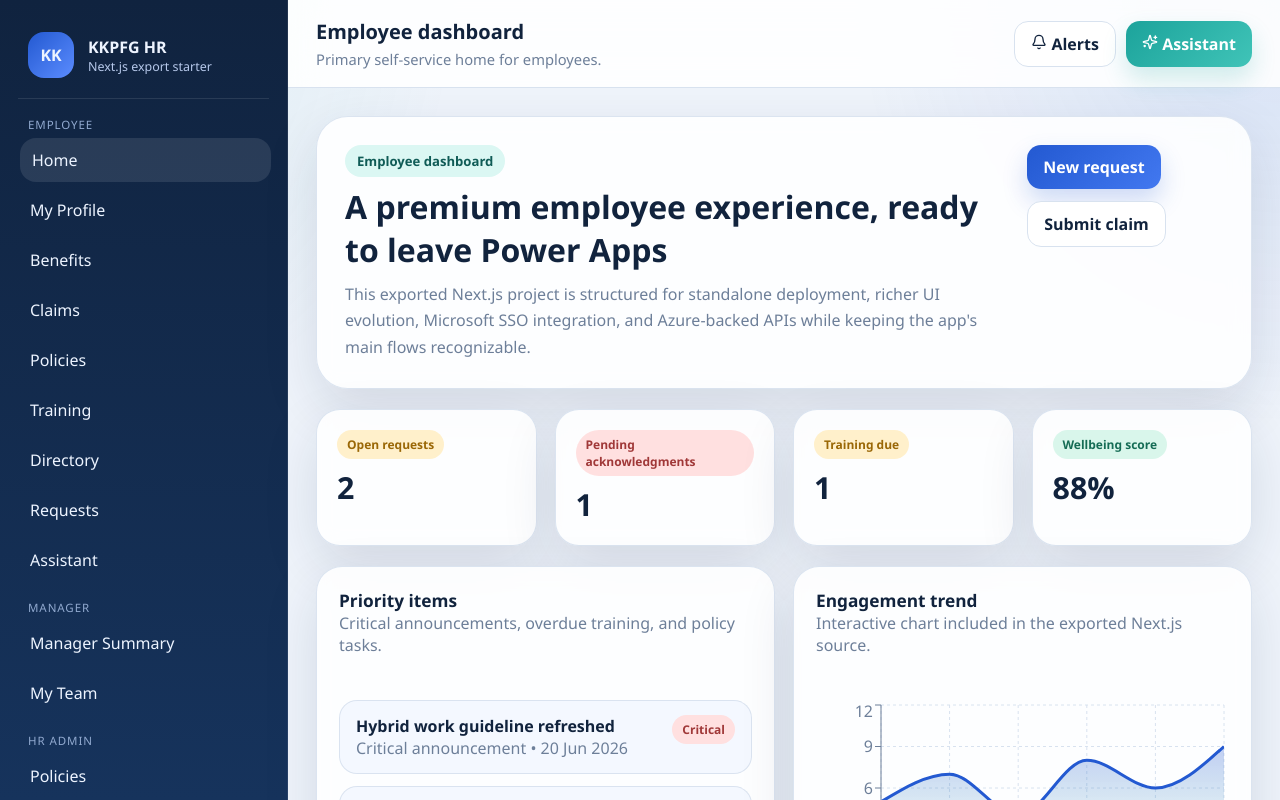
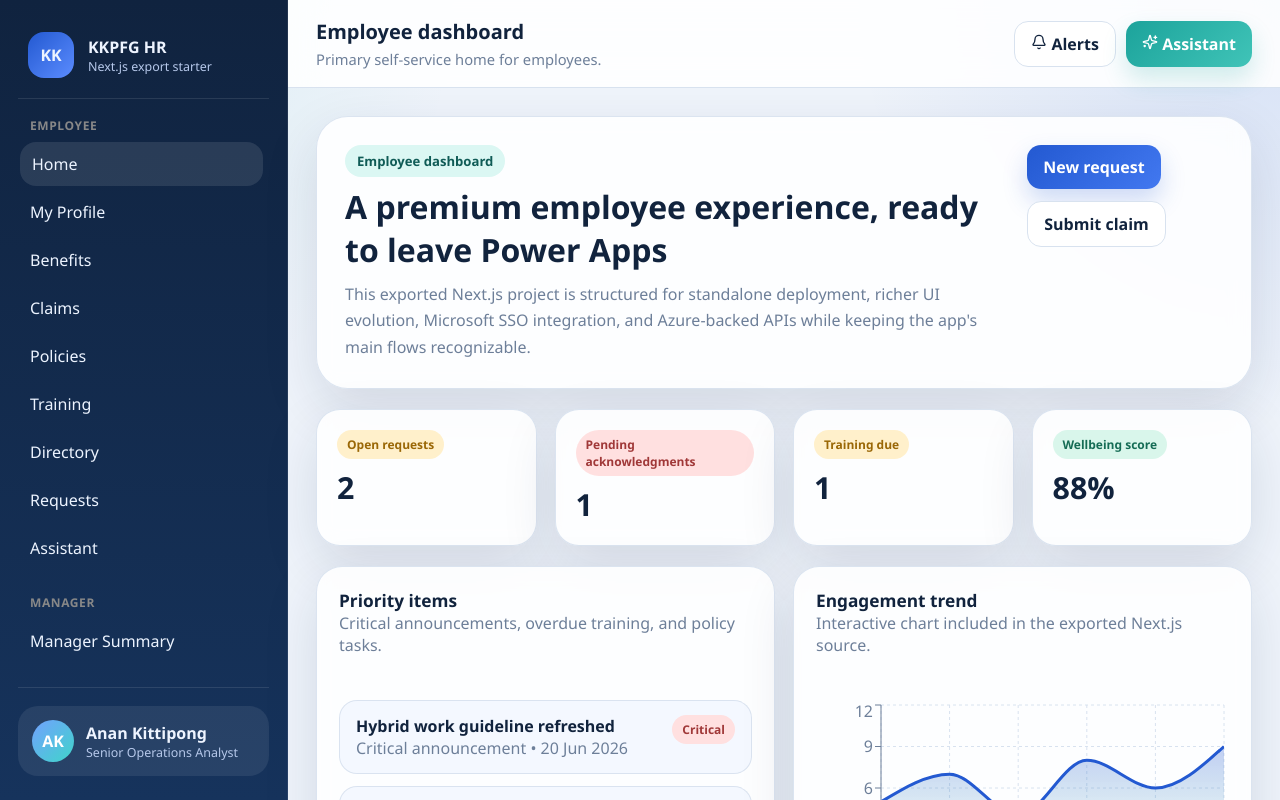
Before and after one commit to kanomkleaw/MyHub, a Next.js app: page / in a window 1280 px wide. Shown: the top 800 px of the page. Built offline with nearby package versions, Linux system fonts and the light colour scheme.

Commit message:
Update app-shell.tsx

```diff
--- a/src/components/app-shell.tsx
+++ b/src/components/app-shell.tsx
@@ -22,20 +22,32 @@ export function AppShell({ route, children }: AppShellProps) {
           </div>
         </div>
 
+        {/* 🚀 ส่วนที่แก้ไข: ปรับปรุงโครงสร้าง Navigation ให้ดึงหัวข้อหมวดหมู่แยกออกมาจากลิงก์อย่างถูกต้อง */}
+        <div className="sidebar-nav" style={{ display: 'flex', flexDirection: 'column', gap: '1.5rem', flex: 1, overflowY: 'auto', paddingRight: '0.5rem' }}>
           {navGroups.map((group) => (
-          <div className="nav-section" key={group.label}>
-            <div className="nav-label">{group.label}</div>
-            {group.items.map((item) => (
+            <div className="nav-section" key={group.label} style={{ display: 'flex', flexDirection: 'column', gap: '0.25rem' }}>
+              {/* หัวข้อหมวดหมู่สีจางตัวพิมพ์ใหญ่ */}
+              <div className="nav-label" style={{ fontSize: '0.75rem', fontWeight: 700, color: 'var(--color-muted, #888)', padding: '0 0.75rem', marginBottom: '0.25rem', letterSpacing: '0.05em' }}>
+                {group.label.toUpperCase()}
+              </div>
+
+              {/* รายการเมนูในหมวดหมู่นั้นๆ */}
+              {group.items.map((item) => {
+                // ตรวจสอบสถานะว่าเมนูนี้เป็นเมนูที่กำลังเปิดอยู่ (Active) หรือไม่
+                const isActive = item.href === route.href;
+                return (
                   <Link
                     key={item.href}
                     href={item.href}
-                className={item.href === route.href ? 'nav-link active' : 'nav-link'}
+                    className={isActive ? 'nav-link active' : 'nav-link'}
                   >
                     {item.label}
                   </Link>
+                );
+              })}
+            </div>
           ))}
         </div>
-        ))}
 
         <div className="sidebar-profile">
           <div className="profile-card">
```
Lines whose indentation alone changed are shown as unchanged.
